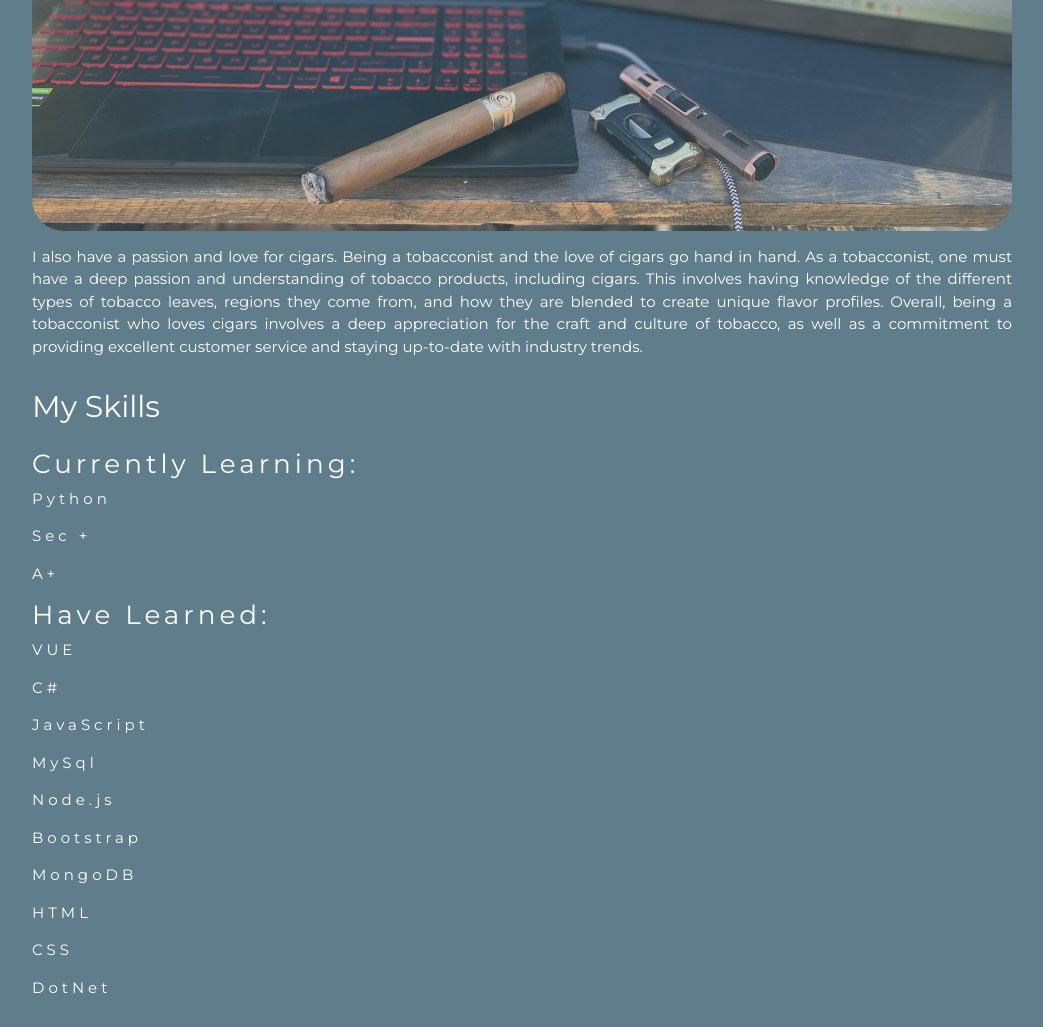
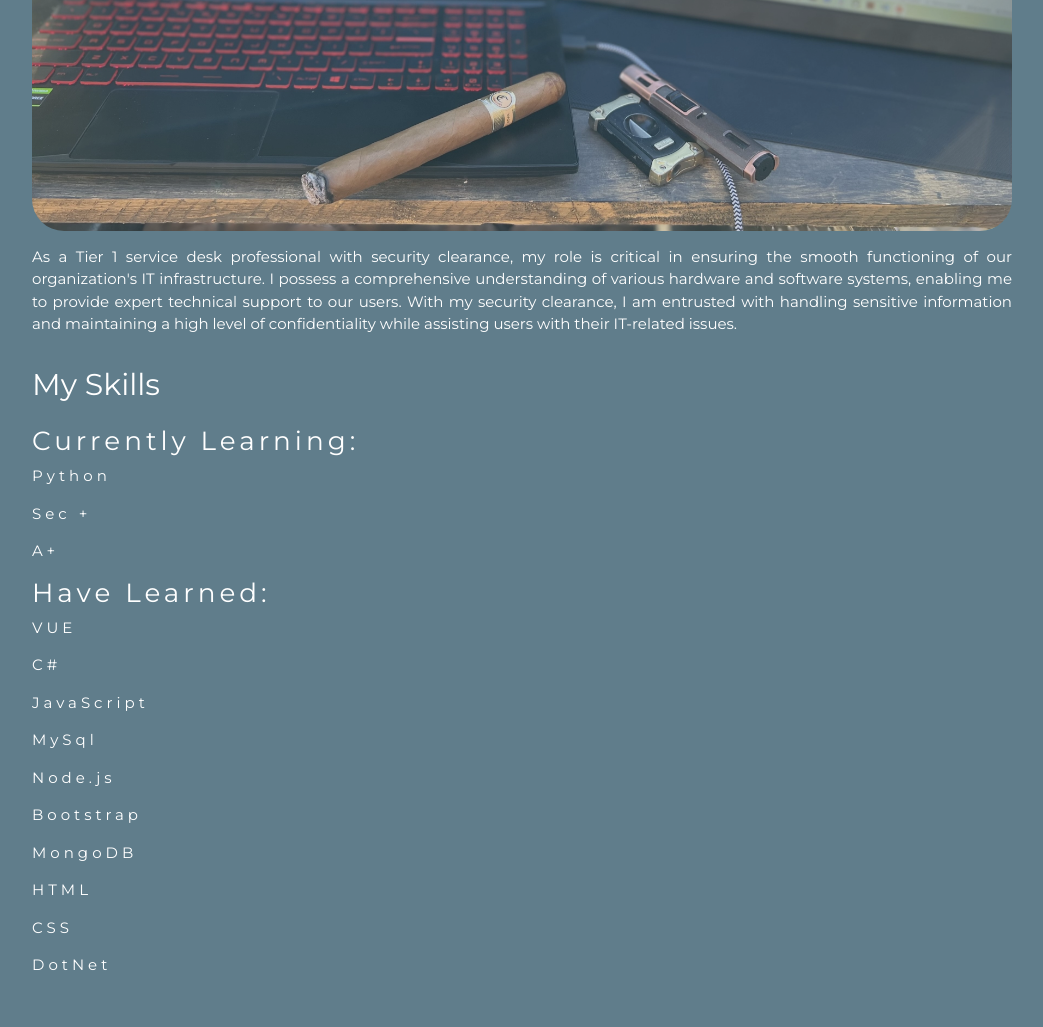
Before and after one commit to JeradeaSimmons/LandingPage2, a plain HTML site: page index.html in a window 1280 px wide. Shown: the part 1811-2838 px from the top of the page, without its empty margins (178-1221 px from the left). Drawn offline with nearby package versions, Linux system fonts and the light colour scheme.

Commit message:
new paragraph

```diff
--- a/index.html
+++ b/index.html
@@ -69,8 +69,7 @@ body, h1,h2,h3,h4,h5,h6 {font-family: "Montserrat", sans-serif}
     </p>
     <img src="PCandStick.jpg" alt="" class="w3-image w3-opacity-min w3-round-xxlarge" width="1200" height="800">
     <p class="w3-text-white mt-3">
-      I also have a passion and love for cigars. Being a tobacconist and the love of cigars go hand in hand. As a tobacconist, one must have a deep passion and understanding of tobacco products, including cigars. This involves having knowledge of the different types of tobacco leaves, regions they come from, and how they are blended to create unique flavor profiles.
-      Overall, being a tobacconist who loves cigars involves a deep appreciation for the craft and culture of tobacco, as well as a commitment to providing excellent customer service and staying up-to-date with industry trends.
+      As a Tier 1 service desk professional with security clearance, my role is critical in ensuring the smooth functioning of our organization's IT infrastructure. I possess a comprehensive understanding of various hardware and software systems, enabling me to provide expert technical support to our users. With my security clearance, I am entrusted with handling sensitive information and maintaining a high level of confidentiality while assisting users with their IT-related issues.
     </p>
     <p>
 
```
